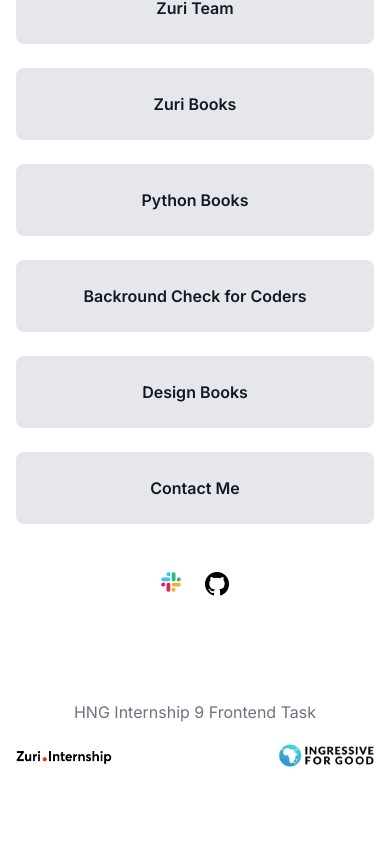
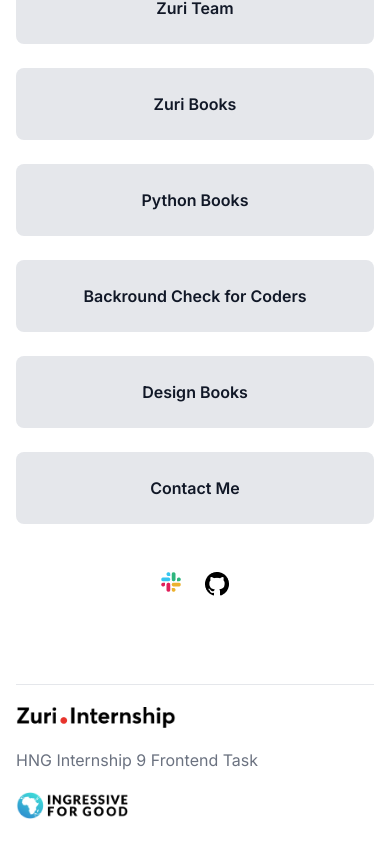
Before and after one commit to GuyTito/linktree, a React (Vite) app: page / in a window 390 px wide. Shown: the part 384-1235 px from the top of the page. Before the commit the page ends 1167 px from the top, so only its background shows below. Built offline with nearby package versions, Linux system fonts and the light colour scheme.

Commit message:
Update Footer.jsx

```diff
--- a/src/components/Footer.jsx
+++ b/src/components/Footer.jsx
@@ -13,12 +13,10 @@ export default function Footer() {
           <img src={I4G} alt="I4G logo" />
         </div>
 
-        <div className="py-4 flex flex-col text-center gap-5 sm:hidden">
+        <div className="border-t py-4 flex flex-col mx-4 mb-4 gap-5 sm:hidden">
+          <img src={zuri} className="w-40 object-contain" alt="zuri internship logo" />
           <span className="text-md text-gray-500">HNG Internship 9 Frontend Task</span>
-          <div className="flex justify-between px-4">
-            <img src={zuri} className="w-24 object-contain" alt="zuri internship logo" />
-            <img src={I4G} className="w-24 object-contain" alt="I4G logo" />
-          </div>
+          <img src={I4G} className="w-28 object-contain" alt="I4G logo" />
         </div>
       </footer>
     </>
```
